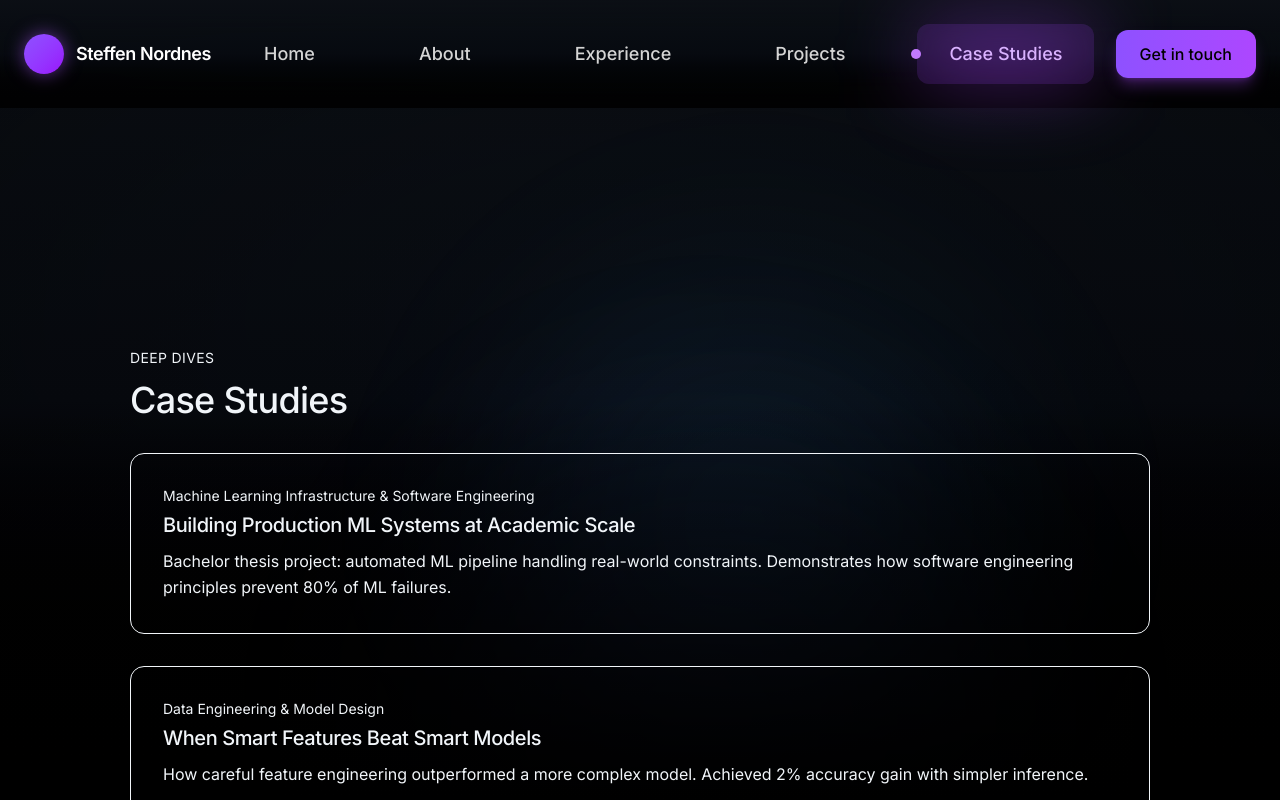
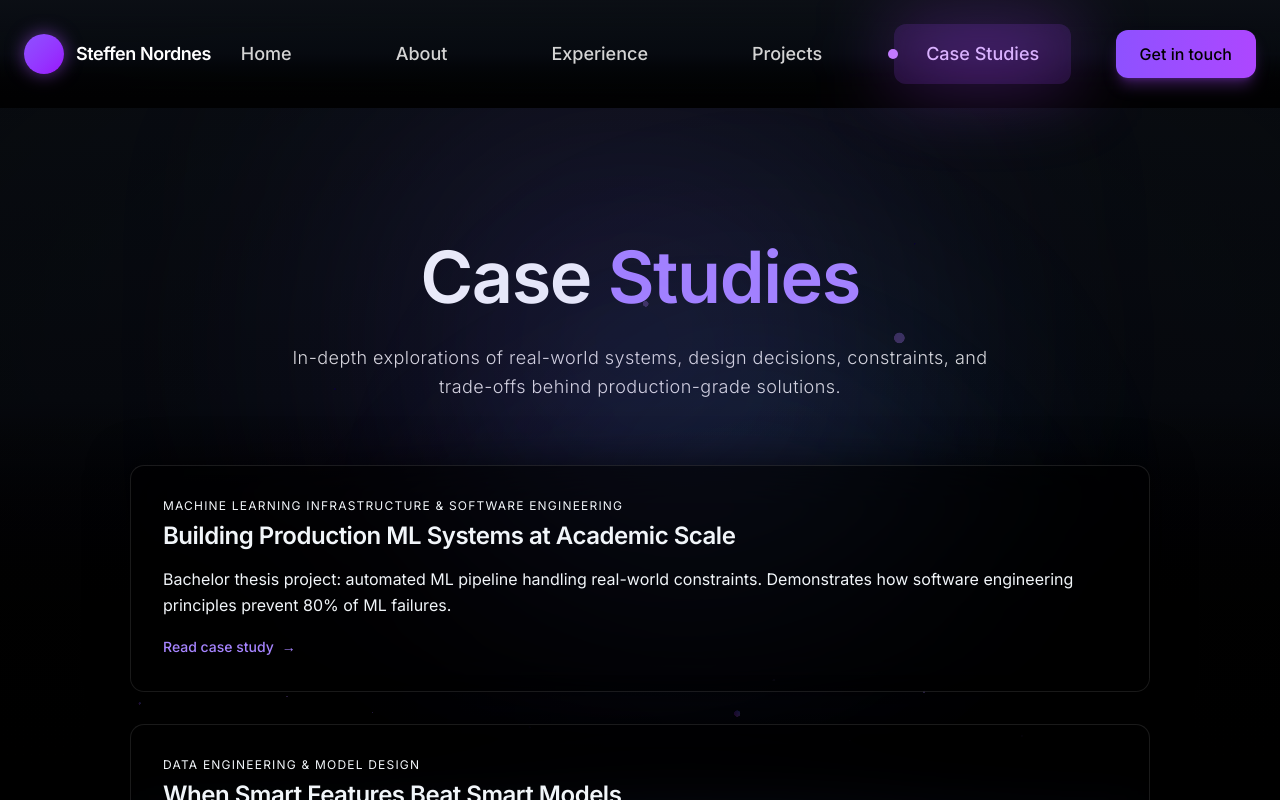
Before and after one commit to Northnoose/PortFolio, a Next.js app: page /case-studies in a window 1280 px wide. Shown: the top 800 px of the page. Built offline with nearby package versions, Linux system fonts and the light colour scheme.

Commit message:
Added UI to every screen, the only missing now is project details

```diff
--- a/src/app/case-studies/page.tsx
+++ b/src/app/case-studies/page.tsx
@@ -1,43 +1,42 @@
-'use client'
+"use client"
 
 import { Container } from "@/components/ui/Container"
-import { Section } from "@/components/ui/Section"
 import { Panel } from "@/components/ui/Panel"
 import { CaseStudyContent } from "@/components/sections/CaseStudyContent"
 import { caseStudies, CaseStudy } from "@/content/caseStudies"
 import { useState, useEffect } from "react"
 import { useModal } from "@/components/providers/ModalProvider"
 import { BaseBackground } from "@/components/ui/BaseBackground"
+import Particles from "@/components/ui/Particles"
 
 export default function CaseStudiesPage() {
-  const { openModal, closeModal } = useModal()
+  const { openModal } = useModal()
   const [selectedSlug, setSelectedSlug] = useState<string | null>(null)
 
-  // Handle URL hash for deep linking
+  /* ======================================================
+     HANDLE URL HASH (DEEP LINKING)
+  ====================================================== */
   useEffect(() => {
     const handleHashChange = () => {
-      const hash = window.location.hash.slice(1) // Remove #
-      if (hash.startsWith('case-study=')) {
-        const slug = hash.split('=')[1]
+      const hash = window.location.hash.slice(1)
+      if (hash.startsWith("case-study=")) {
+        const slug = hash.split("=")[1]
         const cs = caseStudies.find(c => c.slug === slug)
         if (cs) {
           setSelectedSlug(slug)
           openModal(<CaseStudyContent caseStudy={cs} />, () => {
             setSelectedSlug(null)
-            window.location.hash = ''
+            window.location.hash = ""
           })
         }
-      } else if (hash === '') {
+      } else if (hash === "") {
         setSelectedSlug(null)
       }
     }
 
-    // Check initial hash on mount
     handleHashChange()
-
-    // Listen for hash changes
-    window.addEventListener('hashchange', handleHashChange)
-    return () => window.removeEventListener('hashchange', handleHashChange)
+    window.addEventListener("hashchange", handleHashChange)
+    return () => window.removeEventListener("hashchange", handleHashChange)
   }, [openModal])
 
   const openCaseStudy = (cs: CaseStudy) => {
@@ -45,40 +44,155 @@ export default function CaseStudiesPage() {
     window.location.hash = `case-study=${cs.slug}`
     openModal(<CaseStudyContent caseStudy={cs} />, () => {
       setSelectedSlug(null)
-      window.location.hash = ''
+      window.location.hash = ""
     })
   }
 
   return (
-    <main className="pt-40 pb-32">
+    <main className="pt-8 pb-32 relative overflow-hidden">
       <BaseBackground />
+
       <Container>
-        <Section
-          kicker="Deep dives"
-          title="Case Studies"
-        >
-          <div className="space-y-8">
-            {caseStudies.map((cs) => (
+        <section className="relative">
+
+          {/* ======================================================
+              HERO HEADER (MATCHES PROJECTS / EXPERIENCE)
+          ====================================================== */}
+          <div className="relative text-center max-w-3xl mx-auto px-6 mt-24">
+
+            {/* Glow */}
+            <div
+              aria-hidden
+              className="
+                absolute -top-24 left-1/2 -translate-x-1/2
+                w-[420px] h-[420px]
+                bg-gradient-to-br from-indigo-500/30 via-violet-500/20 to-sky-500/20
+                blur-[140px]
+                rounded-full
+              "
+            />
+
+            <h1 className="text-6xl md:text-7xl font-semibold tracking-tight">
+              Case{" "}
+              <span className="text-violet-400">
+                Studies
+              </span>
+            </h1>
+
+            <p
+              className="
+                mt-6
+                text-base md:text-lg
+                font-light
+                tracking-wide
+                text-white/85
+                leading-relaxed
+                max-w-3xl
+                mx-auto
+              "
+            >
+              In-depth explorations of real-world systems, design decisions,
+              constraints, and trade-offs behind production-grade solutions.
+            </p>
+          </div>
+
+          {/* Particles */}
+          <div className="absolute inset-0 z-0 pointer-events-none">
+            <Particles
+              particleColors={["#3c2277"]}
+              particleCount={100}
+              particleSpread={10}
+              speed={0.2}
+              particleBaseSize={100}
+              moveParticlesOnHover={false}
+              alphaParticles
+              disableRotation
+              pixelRatio={
+                typeof window !== "undefined"
+                  ? Math.min(window.devicePixelRatio, 1.5)
+                  : 1
+              }
+            />
+          </div>
+
+          {/* ======================================================
+              LIST
+          ====================================================== */}
+          <div className="relative mt-16 space-y-8">
+            {caseStudies.map(cs => (
               <button
                 key={cs.slug}
                 onClick={() => openCaseStudy(cs)}
                 className="w-full text-left transition-transform hover:scale-[1.02]"
               >
-                <Panel className="p-8 space-y-3 cursor-pointer hover:bg-bg-panel/80">
+                <Panel
+                  className="
+                    group
+                    relative p-8 space-y-4
+                    rounded-2xl
+                    border border-white/10
+                    bg-black/60
+                    backdrop-blur-xl
+                    shadow-[0_0_40px_rgba(0,0,0,0.6)]
+                    transition-all duration-300
+                    hover:-translate-y-0.5
+                    hover:border-violet-400/40
+                  "
+                >
+                  {/* Glow */}
+                  <div
+                    aria-hidden
+                    className="
+                      absolute inset-0 -z-10
+                      rounded-2xl
+                      bg-[radial-gradient(circle_at_top,rgba(168,85,247,0.25),transparent_70%)]
+                      opacity-0
+                      blur-2xl
+                      transition-opacity duration-300
+                      group-hover:opacity-100
+                    "
+                  />
+
                   <div className="space-y-2">
-                    <p className="text-sm text-text-muted">{cs.domain}</p>
-                    <h3 className="text-xl font-medium">
+                    <p className="text-xs uppercase tracking-widest text-text-muted">
+                      {cs.domain}
+                    </p>
+
+                    <h3
+                      className="
+                        text-xl md:text-2xl
+                        font-semibold
+                        transition-colors duration-300
+                        group-hover:text-violet-400
+                      "
+                    >
                       {cs.title}
                     </h3>
                   </div>
-                  <p className="text-text-secondary">
+
+                  <p className="text-text-secondary leading-relaxed">
                     {cs.summary}
                   </p>
+
+                  <div
+                    className="
+                      inline-flex items-center gap-2
+                      text-sm font-medium text-violet-400
+                      group-hover:gap-3
+                      transition-all duration-300
+                    "
+                  >
+                    <span>Read case study</span>
+                    <span className="transition-transform duration-300 group-hover:translate-x-1">
+                      →
+                    </span>
+                  </div>
                 </Panel>
               </button>
             ))}
           </div>
-        </Section>
+
+        </section>
       </Container>
     </main>
   )
--- a/src/components/layout/Navbar.tsx
+++ b/src/components/layout/Navbar.tsx
@@ -21,9 +21,9 @@ export function Navbar() {
   const [dotX, setDotX] = useState(0)
   const [scrollProgress, setScrollProgress] = useState(0)
 
-  /* =============================
+  /* ======================================================
      ACTIVE DOT POSITION
-  ============================= */
+  ====================================================== */
   useEffect(() => {
     const active = navItems.find(item =>
       item.href === "/" ? pathname === "/" : pathname.startsWith(item.href)
@@ -41,9 +41,9 @@ export function Navbar() {
     setDotX(elRect.left - barRect.left + DOT_OFFSET)
   }, [pathname])
 
-  /* =============================
+  /* ======================================================
      SCROLL PROGRESS
-  ============================= */
+  ====================================================== */
   useEffect(() => {
     const handleScroll = () => {
       const scrollTop = window.scrollY
@@ -59,9 +59,9 @@ export function Navbar() {
 
   return (
     <>
-      {/* =============================
+      {/* ======================================================
          SCROLL PROGRESS BAR
-      ============================= */}
+      ====================================================== */}
       <div
         className="
           fixed top-0 left-0 z-[60]
@@ -76,13 +76,13 @@ export function Navbar() {
         }}
       />
 
-      {/* =============================
+      {/* ======================================================
          NAVBAR
-      ============================= */}
+      ====================================================== */}
       <header className="sticky top-0 z-50">
         <div
           className="
-            w-full
+            relative w-full
             backdrop-blur-xl
             bg-gradient-to-b
             from-[#0c1016]/85
@@ -90,18 +90,10 @@ export function Navbar() {
             to-[#000000]/85
           "
         >
-          <div
-            className="
-              mx-auto
-              max-w-[1400px]
-              px-6 py-6
-              grid
-              grid-cols-[auto_1fr_auto]
-              items-center
-            "
-          >
-            {/* LEFT — LOGO */}
-            <div className="justify-self-start">
+          {/* ======================================================
+             LEFT — LOGO (VIEWPORT-ANCHORED)
+          ====================================================== */}
+          <div className="absolute left-6 top-1/2 -translate-y-1/2 z-10">
             <Link href="/" className="flex items-center gap-3 select-none">
               <span
                 className="
@@ -119,11 +111,40 @@ export function Navbar() {
             </Link>
           </div>
 
-            {/* CENTER — NAV ITEMS (TRUE CENTER) */}
-            <div className="flex justify-center">
+          {/* ======================================================
+             RIGHT — CTA (VIEWPORT-ANCHORED)
+          ====================================================== */}
+          <div className="absolute right-6 top-1/2 -translate-y-1/2 z-10">
+            <Link
+              href="/#contact"
+              className="
+                hidden md:inline-flex
+                items-center
+                px-6 py-3
+                rounded-xl
+                text-base font-medium
+                text-black
+                bg-gradient-to-r from-violet-500 to-purple-500
+                shadow-lg shadow-purple-500/30
+                transition-all duration-300
+                hover:brightness-110
+                hover:-translate-y-0.5
+              "
+            >
+              Get in touch
+            </Link>
+          </div>
+
+          {/* ======================================================
+             CENTER — NAV ITEMS (TRUE CENTER)
+          ====================================================== */}
+          <div className="flex justify-center py-6">
             <div
               ref={barRef}
-                className="relative flex items-center gap-10 w-fit"
+              className="
+                relative
+                flex items-center gap-10
+              "
             >
               {/* Active dot */}
               <span
@@ -174,33 +195,12 @@ export function Navbar() {
                         <span className="absolute inset-0 -z-20 rounded-xl bg-purple-500/35 blur-2xl" />
                       </>
                     )}
-                      <span className="relative z-10">{item.label}</span>
+                    <span className="relative z-10">
+                      {item.label}
+                    </span>
                   </Link>
                 )
               })}
-              </div>
-            </div>
-
-            {/* RIGHT — CTA */}
-            <div className="justify-self-end">
-              <Link
-                href="/#contact"
-                className="
-                  hidden md:inline-flex
-                  items-center
-                  px-6 py-3
-                  rounded-xl
-                  text-base font-medium
-                  text-black
-                  bg-gradient-to-r from-violet-500 to-purple-500
-                  shadow-lg shadow-purple-500/30
-                  transition-all duration-300
-                  hover:brightness-110
-                  hover:-translate-y-0.5
-                "
-              >
-                Get in touch
-              </Link>
             </div>
           </div>
         </div>
```
Also changed, not shown: src/app/projects/page.tsx (+111 -19 lines). Lines whose indentation alone changed are shown as unchanged.
